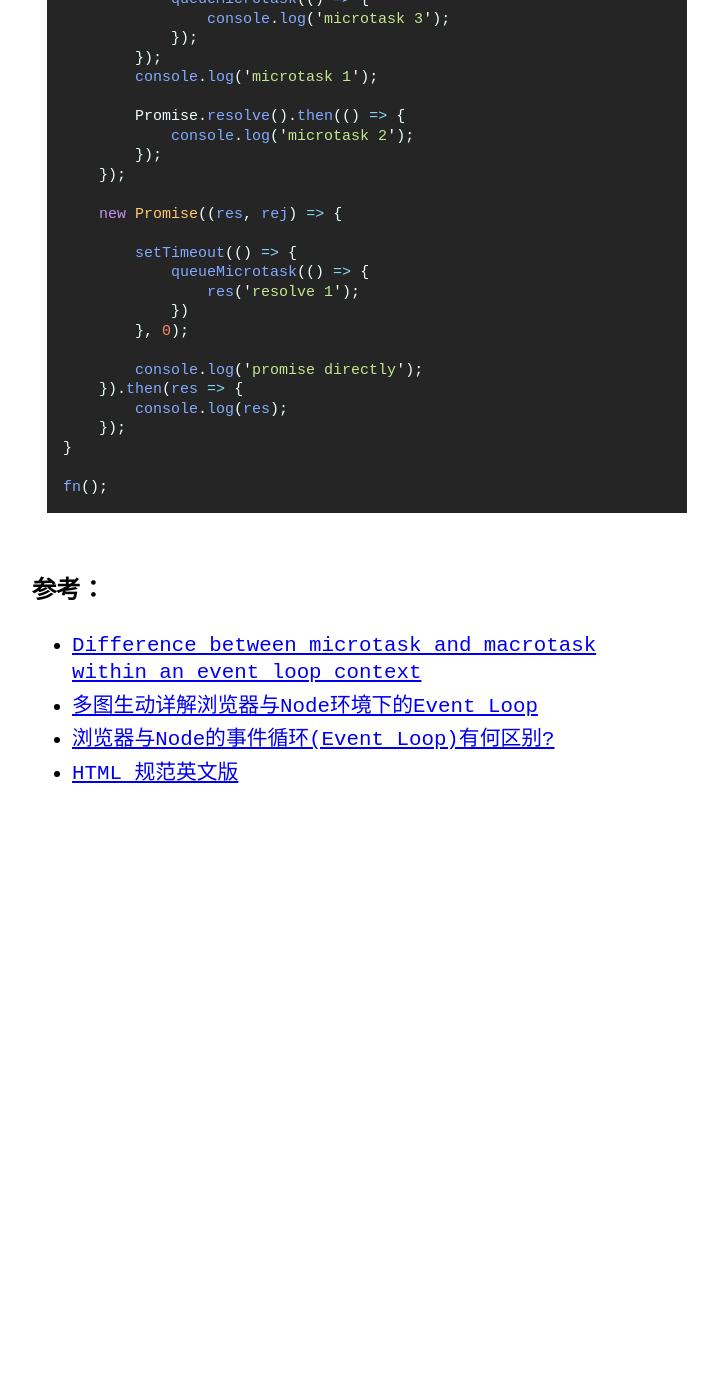
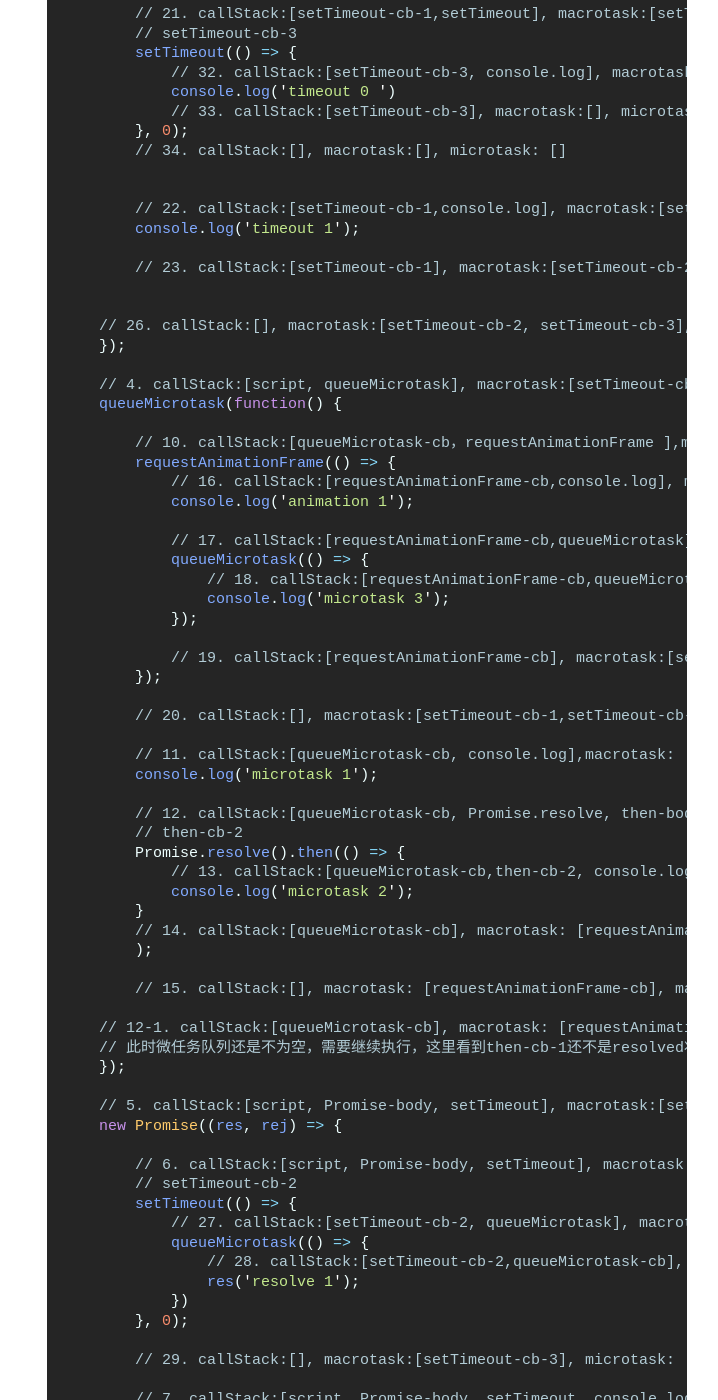
Before and after one commit to kvsur/kvsur.github.io, a Jekyll site: the page built from _posts/2020-11-30-js-event-loop.md, in a window 1280 px wide and 1400 px high, scrolled down 4233 px. Shown: the whole window, without its empty margins (288-1006 px from the left). Built offline with Jekyll 4.4.1, drawn with Linux system fonts in a browser that asks for light colours; before the commit the page ends 5104 px from its top, so only the background shows below that; some of the changed text lies outside the part shown.

Commit message:
@update event loop article

````diff
--- a/_posts/2020-11-30-js-event-loop.md
+++ b/_posts/2020-11-30-js-event-loop.md
@@ -31,7 +31,7 @@ JS 引擎在运行时会提供了两个数据结构作为代码运行支撑：
 
 在这里分为两类是有原因的，上面说的到的特殊队列可以分为两类，分别对应：
 
-- **Macro Task Queue**-宏任务队列
+- **Macro Task Queue**-宏任务队列(requestAnimationFrame（callback）会单独建立宏任务队列且优先级高于其他宏任务队列)
 - **Micro Task Queue**-微任务队列
 
 事件循环对于两种队列中的Task处理机制是不尽相同的，下面具体介绍事件循环机制：
@@ -79,49 +79,108 @@ JS 引擎在运行时会提供了两个数据结构作为代码运行支撑：
 **Talk is cheap, show me the code;**
 
 ```js
+// 1. 整个脚本会作为宏任务 callStack:[], macrotask:[script], microtask: [] --> callStack:[script], macrotask:[], microtask: []
 function fn() {
+
+    // 2. callStack:[script, console.log], macrotask:[], microtask: []
     console.log('start');
 
+    // 3. callStack:[script, setTimeout], macrotask:[setTimeout-cb-1], microtask: []
+    // setTimeout-cb-1
     setTimeout(function() {
 
+        // 20. callStack:[setTimeout-cb-1,queueMicrotask], macrotask:[setTimeout-cb-2], microtask: [then-cb-1, queueMicrotask-cb]
+
         queueMicrotask(() => {
+            // 24. callStack:[setTimeout-cb-1,queueMicrotask-cb,console.log], macrotask:[setTimeout-cb-2, setTimeout-cb-3], microtask: [then-cb-1]
             console.log('microtask 0');
         });
+        // 25. callStack:[setTimeout-cb-1], macrotask:[setTimeout-cb-2, setTimeout-cb-3], microtask: [then-cb-1]
 
+        // 21. callStack:[setTimeout-cb-1,setTimeout], macrotask:[setTimeout-cb-2, setTimeout-cb-3], microtask: [then-cb-1, queueMicrotask-cb]
+        // setTimeout-cb-3
         setTimeout(() => {
+            // 32. callStack:[setTimeout-cb-3, console.log], macrotask:[], microtask: []
             console.log('timeout 0 ')
+            // 33. callStack:[setTimeout-cb-3], macrotask:[], microtask: []
         }, 0);
+        // 34. callStack:[], macrotask:[], microtask: []
+
+
+        // 22. callStack:[setTimeout-cb-1,console.log], macrotask:[setTimeout-cb-2, setTimeout-cb-3], microtask: [then-cb-1, queueMicrotask-cb]
         console.log('timeout 1');
+
+        // 23. callStack:[setTimeout-cb-1], macrotask:[setTimeout-cb-2, setTimeout-cb-3], microtask: [then-cb-1, queueMicrotask-cb] then-cb-1 还是不可执行
+
+
+    // 26. callStack:[], macrotask:[setTimeout-cb-2, setTimeout-cb-3], microtask: [then-cb-1]
     });
 
+    // 4. callStack:[script, queueMicrotask], macrotask:[setTimeout-cb-1], microtask: [queueMicrotask-cb]
     queueMicrotask(function() {
 
+        // 10. callStack:[queueMicrotask-cb，requestAnimationFrame ],macrotask: [requestAnimationFrame-cb], macrotask:[setTimeout-cb-1,setTimeout-cb-2], microtask: [then-cb-1]
         requestAnimationFrame(() => {
+            // 16. callStack:[requestAnimationFrame-cb,console.log], macrotask: [], macrotask:[setTimeout-cb-1,setTimeout-cb-2], microtask: [then-cb-1]
             console.log('animation 1');
 
+            // 17. callStack:[requestAnimationFrame-cb,queueMicrotask], macrotask:[setTimeout-cb-1,setTimeout-cb-2], microtask: [then-cb-1, queueMicrotask-cb]
             queueMicrotask(() => {
+                // 18. callStack:[requestAnimationFrame-cb,queueMicrotask,queueMicrotask-cb, console.log], macrotask:[setTimeout-cb-1,setTimeout-cb-2], microtask: [then-cb-1]
                 console.log('microtask 3');
             });
+
+            // 19. callStack:[requestAnimationFrame-cb], macrotask:[setTimeout-cb-1,setTimeout-cb-2], microtask: [then-cb-1]
         });
+
+        // 20. callStack:[], macrotask:[setTimeout-cb-1,setTimeout-cb-2], microtask: [then-cb-1] then-cb-1 不可执行
+
+        // 11. callStack:[queueMicrotask-cb, console.log],macrotask: [requestAnimationFrame-cb], macrotask:[setTimeout-cb-1,setTimeout-cb-2], microtask: [then-cb-1]
         console.log('microtask 1');
 
+        // 12. callStack:[queueMicrotask-cb, Promise.resolve, then-body],macrotask: [requestAnimationFrame-cb], macrotask:[setTimeout-cb-1,setTimeout-cb-2], microtask: [then-cb-1, then-cb-2]
+        // then-cb-2
         Promise.resolve().then(() => {
+            // 13. callStack:[queueMicrotask-cb,then-cb-2, console.log], macrotask: [requestAnimationFrame-cb], macrotask:[setTimeout-cb-1,setTimeout-cb-2], microtask: [then-cb-1]
             console.log('microtask 2');
-        });
+        }
+        // 14. callStack:[queueMicrotask-cb], macrotask: [requestAnimationFrame-cb], macrotask:[setTimeout-cb-1,setTimeout-cb-2], microtask: [then-cb-1]
+        );
+
+        // 15. callStack:[], macrotask: [requestAnimationFrame-cb], macrotask:[setTimeout-cb-1,setTimeout-cb-2], microtask: [then-cb-1] 虽然微任务队列不为空，但是then-cb-2还是不可执行，进入下一轮 loop了
+
+    // 12-1. callStack:[queueMicrotask-cb], macrotask: [requestAnimationFrame-cb], macrotask:[setTimeout-cb-1,setTimeout-cb-2], microtask: [then-cb-1, then-cb-2]
+    // 此时微任务队列还是不为空，需要继续执行，这里看到then-cb-1还不是resolved状态，不可执行，则会执行 then-cb-2
     });
 
+    // 5. callStack:[script, Promise-body, setTimeout], macrotask:[setTimeout-cb-1,setTimeout-cb-2], microtask: [queueMicrotask-cb]
     new Promise((res, rej) => {
 
+        // 6. callStack:[script, Promise-body, setTimeout], macrotask:[setTimeout-cb-1,setTimeout-cb-2], microtask: [queueMicrotask-cb]
+        // setTimeout-cb-2
         setTimeout(() => {
+            // 27. callStack:[setTimeout-cb-2, queueMicrotask], macrotask:[ setTimeout-cb-3], microtask: [then-cb-1, queueMicrotask-cb]
             queueMicrotask(() => {
+                // 28. callStack:[setTimeout-cb-2,queueMicrotask-cb], macrotask:[ setTimeout-cb-3], microtask: [then-cb-1]
                 res('resolve 1');
             })
         }, 0);
 
+        // 29. callStack:[], macrotask:[setTimeout-cb-3], microtask: [then-cb-1] 这时候then-cb-1对应的promise 状态是 resolved 可执行
+
+        // 7. callStack:[script, Promise-body, setTimeout, console.log], macrotask:[setTimeout-cb-1,setTimeout-cb-2], microtask: [queueMicrotask-cb]
         console.log('promise directly');
+
+    // 8. callStack:[script, Promise-body, setTimeout, then-body], macrotask:[setTimeout-cb-1,setTimeout-cb-2], microtask: [queueMicrotask-cb, then-cb-1]
+    // then-cb-1
     }).then(res => {
+        // 30. callStack:[then-cb-1, console.log], macrotask:[setTimeout-cb-3], microtask: []
         console.log(res);
     });
+
+    // 31. callStack:[], macrotask:[setTimeout-cb-3], microtask: []
+
+    // 9. callStack:[], macrotask:[setTimeout-cb-1,setTimeout-cb-2], microtask: [queueMicrotask-cb, then-cb-1] script 最后执行完毕，但是此时微任务不是空，需要继续执行
 }
 
 fn();
````
